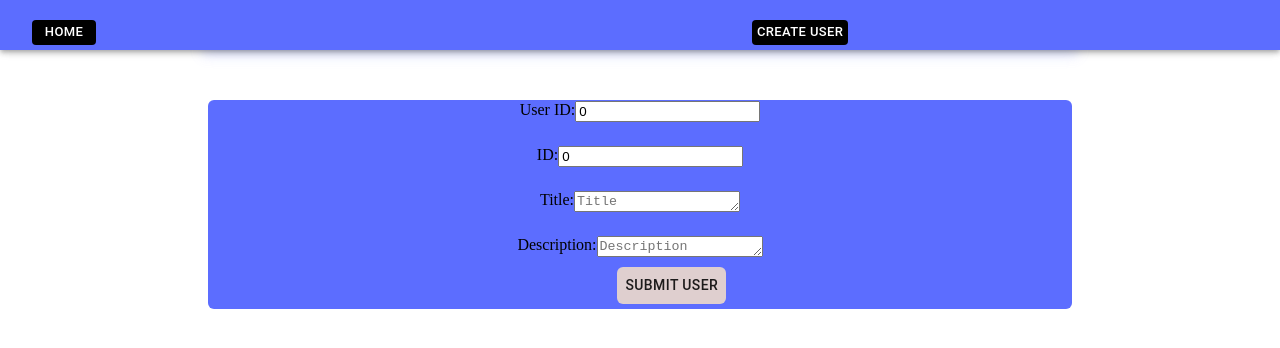
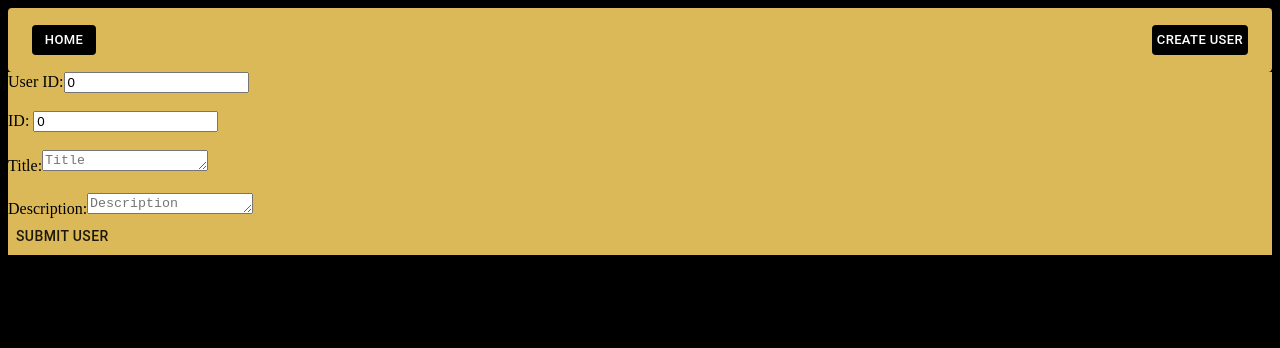
Before and after one commit to HurairaAhsan0/Show-content-typicode, a React (Create React App) app in the folder show-card/: page /User/Create in a window 1280 px wide. Shown: the top 348 px of the page. Built offline with nearby package versions, Linux system fonts and the light colour scheme.

Commit message:
list of user done styling

```diff
--- a/show-card/package.json
+++ b/show-card/package.json
@@ -6,6 +6,7 @@
     "@emotion/react": "^11.10.5",
     "@emotion/styled": "^11.10.5",
     "@material-ui/core": "^4.12.4",
+    "@mui/icons-material": "^5.10.9",
     "@mui/material": "^5.10.12",
     "@testing-library/jest-dom": "^5.16.5",
     "@testing-library/react": "^13.4.0",
--- a/show-card/src/Styles/App.css
+++ b/show-card/src/Styles/App.css
@@ -1,54 +1,28 @@
-@import "./Variable.css";
-
-.App {
-  padding: 0px 200px;
+body{
+background-color: rgb(0, 0, 0);
 }
 .card-content {
-  display: flex;
-  justify-content: center;
-  align-items: center;
-  background-color: var(--blueDark);
-  border-radius: 6px;
-  box-shadow: var(--white-shadow);
-  margin-top: 48px;
+background-color: black;
+
+
 }
 .card-action {
-  background-color: var(--blueDark);
-  border-radius: 5px;
-  box-shadow: var(--white-shadow);
-  pointer-events: auto;
-  border: 1px solid rgb(255, 255, 255);
+background-color: black;
 }
 .Edit-content {
-  display: flex;
-  justify-content: center;
-  align-content: center;
-  border-radius: 6px;
-  background-color: var(--blueDark);
-  margin-top: 50px;
-}
-.content-center {
-  display: flex;
-  justify-content: center;
-  align-content: center;
-  margin-top: 1px;
-  margin-bottom: 5px;
+background-color: #dbb858;
 }
 .btn {
-  display: flex;
-  justify-content: center;
-  align-content: center;
-  background-color: rgb(223, 207, 207);
-  border-radius: 6px;
-  width: fit-content;
-  position: relative;
-  left: 100px;
-  margin-top: 10px;
-  margin-bottom: 5px;
+background-color: #dbb858;
+text-decoration-line: none;
 }
-a,
+
+/* .container{
+
+} */
+Link,
 a:hover,
-a:focus,
 a:active {
-  text-decoration: none;
+  text-decoration-line:underline;
+  text-decoration-color: rgb(20, 22, 25);
 }
--- a/show-card/src/Styles/Variable.css
+++ /dev/null
@@ -1,8 +0,0 @@
-:root{
-    --background:#ebedff;
-    --blueDark:#5c6dff;
-    --fadedGrey:#818181;
-    --white:#ffffff;
-    --black:#000000;
-    --white-shadow: 0px 0px 13px 5px rgba(173,182,255,0.25);
-}
--- a/show-card/src/components/CardVal.js
+++ b/show-card/src/components/CardVal.js
@@ -4,7 +4,7 @@ import "../Styles/App.css"
 function CardVal(props) {
   const { CardContent, CardAction,EditContent } = props;
   return (
-    <div className='App'>
+    <div className='container'>
       <div className='card-content'>{CardContent} </div>
       <div className='card-action'>{CardAction}</div>
       <div className='Edit-content'>{EditContent}</div>
@@ -13,10 +13,3 @@ function CardVal(props) {
 }
 
 export default CardVal;
-
-
-
-
-// card component. and re use it.
-// styling of every component.
-// display user info.
--- a/show-card/src/components/CompleteListOfUser.js
+++ b/show-card/src/components/CompleteListOfUser.js
@@ -22,20 +22,20 @@ const CompleteListOfUser=()=> {
     <div key={val.id}>
    { parseInt(userid)===val.userId ?
     <div>
-       <Box>
+       <Box sx={{m:1}}>
              <Card>
               <CardVal
-             CardContent={<CardContent>
-                  <Typography gutterBottom variant="h8" component="div">
+             CardContent={<CardContent sx={{bgcolor:"#dbb858",border:1,borderRadius:"6px"}}>
+                  <Typography gutterBottom variant="h8" sx={{fontSize:"22px"}} component="div">
                     userId:{val.userId}
                   </Typography>
                   <Typography gutterBottom variant="h8" component="div">
                     Id:{val.id}
                   </Typography>
-                  <Typography gutterBottom variant="body1" sx={{ fontFamily:'sans-serif', FontSize: 10,}} component="div">
+                  <Typography gutterBottom variant="body1" sx={{ fontSize:"23px",fontFamily:"serif"}} component="div">
                   Title: {val.title}
                   </Typography>
-                  <Typography variant="body2" color="text.primary" >
+                  <Typography variant="body2" color="text.primary" sx={{fontSize:"14px"}} >
                     Description: {val.body}
                   </Typography>
                 </CardContent>}
--- a/show-card/src/components/Header.js
+++ b/show-card/src/components/Header.js
@@ -1,24 +1,27 @@
 import React from 'react'
-import { Button,AppBar,Toolbar,Stack } from "@mui/material";
-import {Link } from "react-router-dom"
+import { Button,AppBar,Toolbar } from "@mui/material";
+// import SvgIcon from "@mui/material/SvgIcon";
+import {Link } from "react-router-dom";
+import "../Styles/App.css"
 
 const Header = () => {
   return (
 
-    <div>
-      <AppBar sx={{height:50,bgcolor:"#5c6dff"}}>
-        <Toolbar>
-          <Stack direction="row" spacing={80} >
-        <Link to="/">
-        <Button size="small" varient="outlined" sx={{bgcolor:"black",color:"white",m:1,height:25}}>Home</Button>
+      <AppBar position="static" sx={{bgcolor:"#dbb858",color:"white",borderRadius:"4px" }}>
+        <Toolbar sx={{justifyContent:"space-between",}}>
+        <Link to="/" className='btn'>
+        <Button size="small"  sx={{bgcolor:"black",color:"white"}}>Home</Button>
       </Link>
-       <Link to="/User/Create" >
-       <Button size="small" sx={{bgcolor:"black",color:"white",m:1,height:25}} >Create User</Button>
+
+        {/* <Link to="/" className='btn'>
+       <SvgIcon sx={{bgcolor:"black"}} />
+      </Link> */}
+
+       <Link to="/User/Create" className='btn'>
+       <Button  size="small" sx={{bgcolor:"black",color:"white"}} >Create User</Button>
        </Link>
-          </Stack>
         </Toolbar>
       </AppBar>
-       </div>
 
   )
 }
--- a/show-card/src/components/ListofUser.js
+++ b/show-card/src/components/ListofUser.js
@@ -24,33 +24,33 @@ export const ListofUser = (props) => {
         { w.id===1 ||  w.id===11 ||  w.id===21 || w.id===31 || w.id===41 || w.id===51 || w.id===61
         || w.id===71 || w.id===81 || w.id===91  ?
           (
-            <Box sx={{ m: 2, Width: 25 }} >
+            <Box sx={{ m:2}} >
              <Card>
               <CardVal
-             CardContent={<CardContent>
-                  <Typography gutterBottom variant="h8" component="div">
+             CardContent={<CardContent sx={{bgcolor:"#dbb858",border:1,borderRadius:"6px"}}>
+                  <Typography gutterBottom variant="h8" sx={{fontSize:"20px"}} component="div">
                     userId:{w.userId}
-                  </Typography>
+                  </Typography >
                   {UserValue.map((user)=>{
                     return(
                       <div key={user.id}>
-               {  user.id===w.userId ?(<Typography gutterBottom variant="h8" component="div" >
+               {  user.id===w.userId ?(<Typography gutterBottom sx={{fontSize:"20px"}} variant="h8" component="div" >
                                      Name: { user.name}
                                    </Typography> ):" " }
                                                  </div>   )      })}
-                  <Typography gutterBottom variant="body1" sx={{ fontFamily:'sans-serif', FontSize: 10,}} component="div">
+                  <Typography gutterBottom variant="body1" sx={{ fontFamily:'serif', fontSize:"22px"}} component="div">
                    Title: {w.title}
                   </Typography>
-                  <Typography variant="body2" color="text.primary" >
+                  <Typography variant="body2" color="text.primary" sx={{fontSize:"14px"}} >
                     Description: {w.body}
                   </Typography>
                 </CardContent>}
-               CardAction={ <CardActions >
-                  <Link to={`/User/Edit/${w.title}/${w.body}/${w.userId}/${w.id}`}>
-               <Button size="small"   sx={{bgcolor:"black",color:"white",m:1}} >Edit</Button>
+               CardAction={ <CardActions sx={{bgcolor:"#dbb858",border:1,borderRadius:"6px"}} >
+                  <Link to={`/User/Edit/${w.title}/${w.body}/${w.userId}/${w.id}`} className='btn' >
+               <Button className='btn'size="small"   sx={{bgcolor:"black",color:"white",m:1}} >Edit</Button>
                </Link>
-               <Link to={`/User/List/${w.userId}`}>
-              <Button size="small"  sx={{bgcolor:"black",color:"white",m:1}} >Show More</Button>
+               <Link to={`/User/List/${w.userId}`} className="btn">
+              <Button className='btn' size="small"  sx={{bgcolor:"black",color:"white",m:1}} >Show More</Button>
               </Link>
                 </CardActions>}
                 />
```
Also changed, not shown: 1 other file (tests, documents, lock files or other folders).
